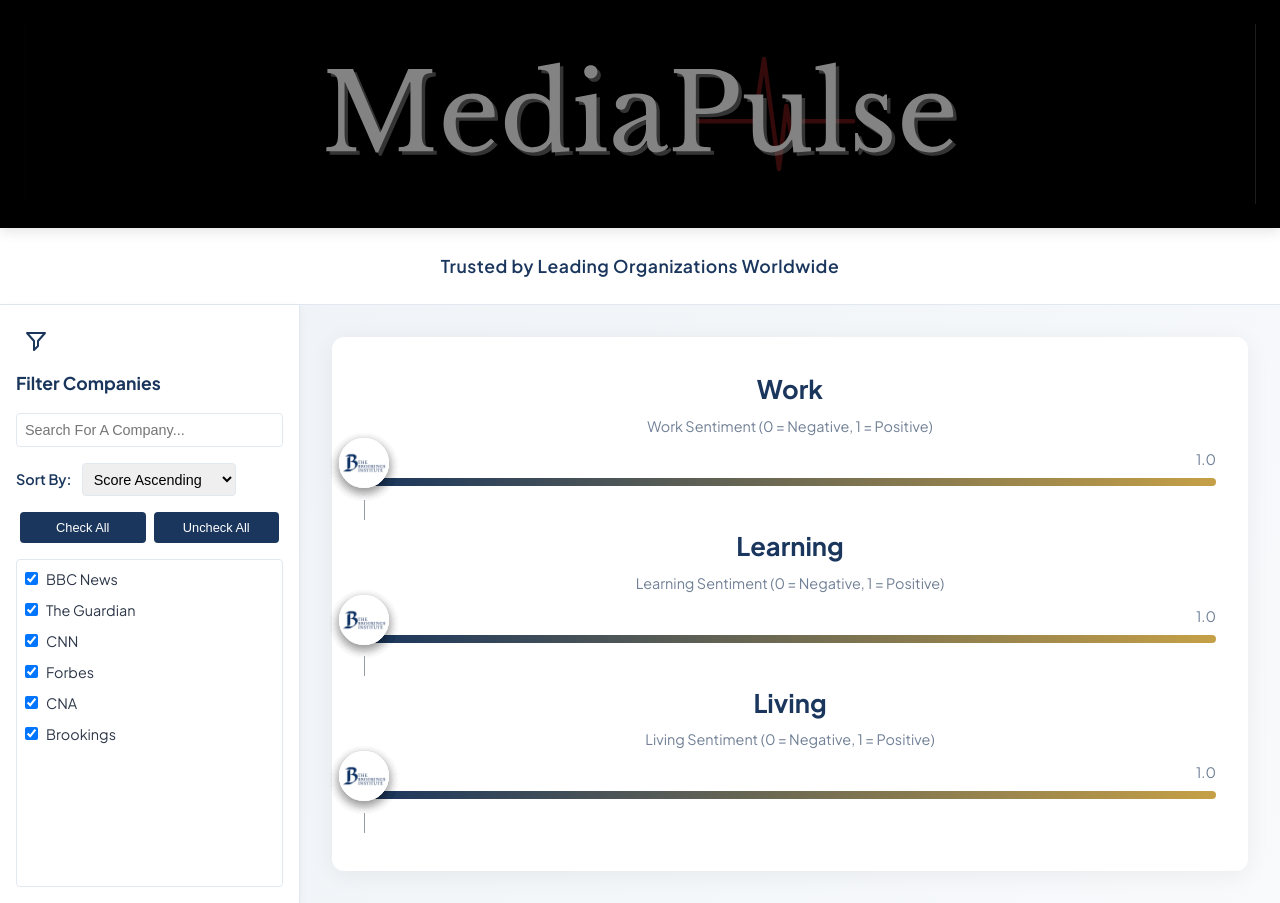
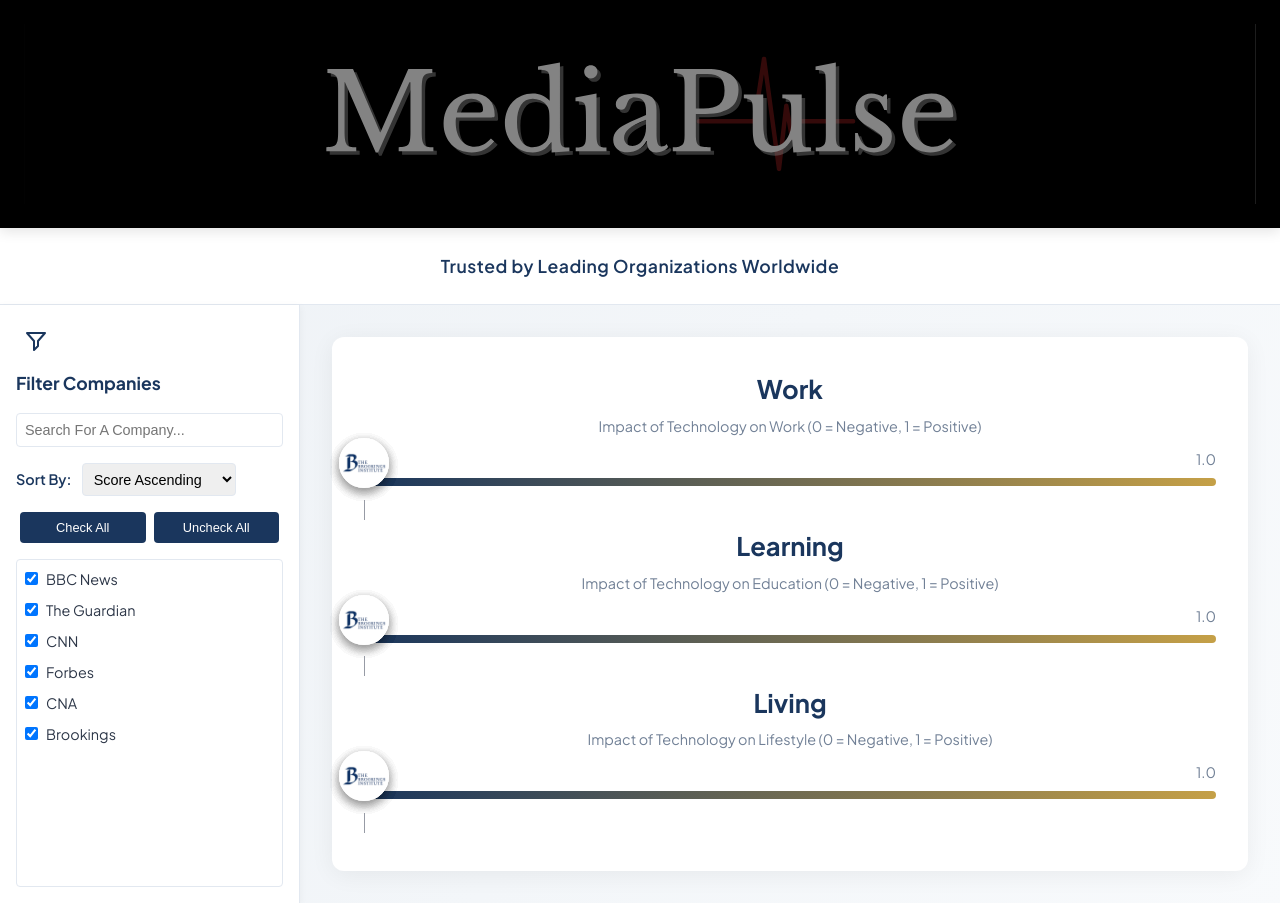
Before and after one commit to LinJayFlame/MediaBias, a plain HTML site: page index.html in a window 1280 px wide. Shown: the top 903 px of the page. Drawn offline with Linux system fonts and the light colour scheme; no server answers.

Commit message:
change position of index

```diff
--- a/Frontend/index_advancedSort.html
+++ b/index.html
@@ -449,7 +449,7 @@
         <div class="axis-section" id="workSection">
           <div class="axis-header">
             <div class="axis-topic">Work</div>
-            <div class="axis-subtopic">Work Sentiment (0 = Negative, 1 = Positive)</div>
+            <div class="axis-subtopic">Impact of Technology on Work (0 = Negative, 1 = Positive)</div>
           </div>
           <div class="axis-container">
             <div class="axis-labels">
@@ -464,7 +464,7 @@
         <div class="axis-section" id="learningSection">
           <div class="axis-header">
             <div class="axis-topic">Learning</div>
-            <div class="axis-subtopic">Learning Sentiment (0 = Negative, 1 = Positive)</div>
+            <div class="axis-subtopic">Impact of Technology on Education (0 = Negative, 1 = Positive)</div>
           </div>
           <div class="axis-container">
             <div class="axis-labels">
@@ -479,7 +479,7 @@
         <div class="axis-section" id="livingSection">
           <div class="axis-header">
             <div class="axis-topic">Living</div>
-            <div class="axis-subtopic">Living Sentiment (0 = Negative, 1 = Positive)</div>
+            <div class="axis-subtopic">Impact of Technology on Lifestyle (0 = Negative, 1 = Positive)</div>
           </div>
           <div class="axis-container">
             <div class="axis-labels">
```
Also changed, not shown: logos/BrandTitle.svg (renamed from Frontend/logos/BrandTitle.svg), logos/bbc_news.jpg (renamed from Frontend/logos/bbc_news.jpg), logos/brookings.png (renamed from Frontend/logos/brookings.png), logos/cna.png (renamed from Frontend/logos/cna.png), logos/cnn.png (renamed from Frontend/logos/cnn.png), logos/forbes.webp (renamed from Frontend/logos/forbes.webp), logos/guardian.jpg (renamed from Frontend/logos/guardian.jpg), logos/straits_times.png (renamed from Frontend/logos/straits_times.png).
